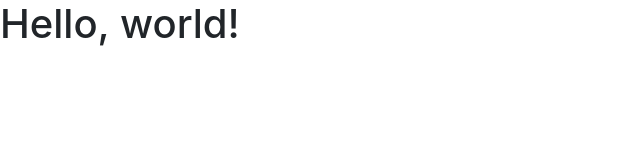
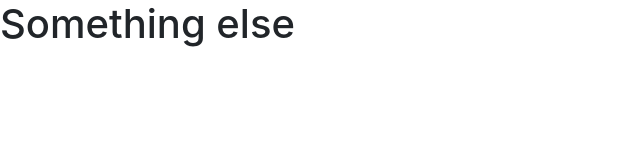
Before and after one commit to EphectiveTofu/Levevl2020, a plain HTML site: page index.html in a window 1280 px wide. Shown: the whole page, without its empty margins (0-640 px from the left). Drawn offline with nearby package versions, Linux system fonts and the light colour scheme.

Commit message:
This is staged

```diff
--- a/index.html
+++ b/index.html
@@ -14,7 +14,7 @@
 </head>
 
 <body>
-    <h1>Hello, world!</h1>
+    <h1>Something else</h1>
 
     <!-- Optional JavaScript; choose one of the two! -->
 
@@ -26,6 +26,7 @@
         integrity="sha384-ho+j7jyWK8fNQe+A12Hb8AhRq26LrZ/JpcUGGOn+Y7RsweNrtN/tE3MoK7ZeZDyx"
         crossorigin="anonymous"></script>
 
+
     <!-- Option 2: jQuery, Popper.js, and Bootstrap JS
     <script src="https://code.jquery.com/jquery-3.5.1.slim.min.js" integrity="sha384-DfXdz2htPH0lsSSs5nCTpuj/zy4C+OGpamoFVy38MVBnE+IbbVYUew+OrCXaRkfj" crossorigin="anonymous"></script>
     <script src="https://cdn.jsdelivr.net/npm/popper.js@1.16.1/dist/umd/popper.min.js" integrity="sha384-9/reFTGAW83EW2RDu2S0VKaIzap3H66lZH81PoYlFhbGU+6BZp6G7niu735Sk7lN" crossorigin="anonymous"></script>
```
